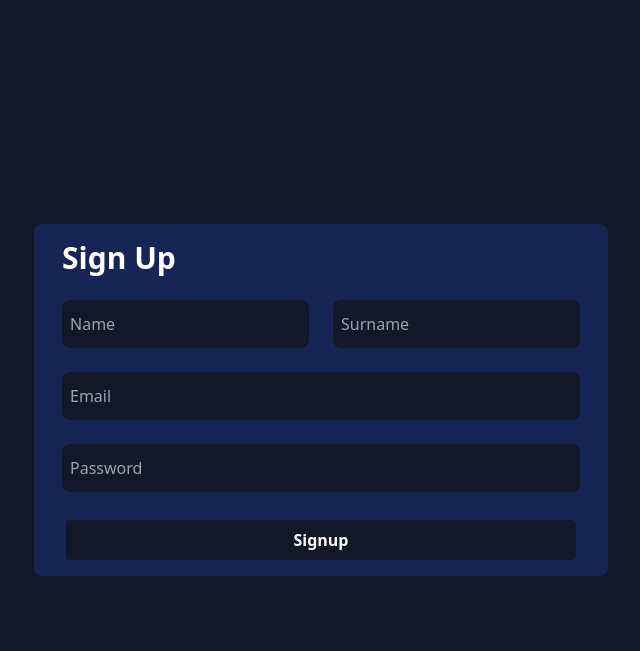
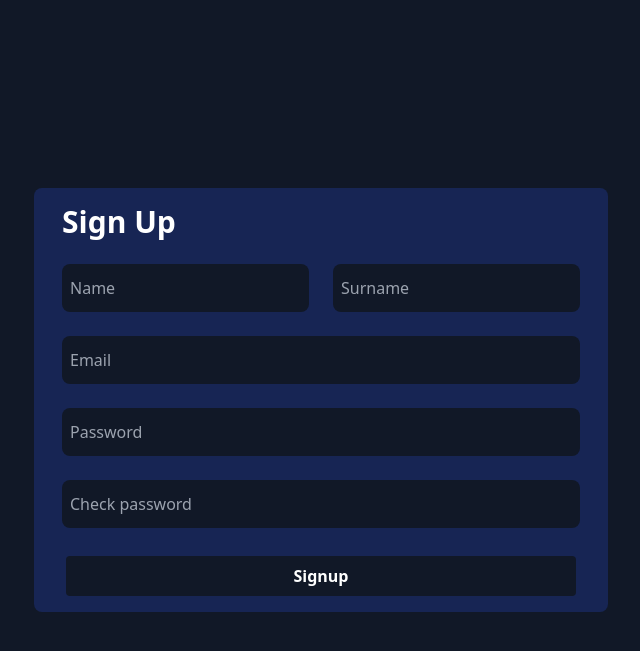
Before and after one commit to Bohdan337/tribe, a Django app: page /signup in a window 1280 px wide. Shown: the top 651 px of the page, without its empty margins (319-959 px from the left). Run offline with Django 4.2, Linux system fonts and the light colour scheme; style sheets or scripts are compiled from the project's sources; some libraries are stand-ins or nearby versions.

Commit message:
upgraded signup form by adding styles

```diff
--- a/templates/registration/signup.html
+++ b/templates/registration/signup.html
@@ -18,11 +18,16 @@
             {% csrf_token %}
 
             <div class="flex flex-row">
-                <input class="m-3 h-12 rounded-lg p-2 bg-gray-900 text-white" type="text" placeholder="Name">
-                <input class="m-3 h-12 rounded-lg p-2 bg-gray-900 text-white" type="text" placeholder="Surname">
+                {{ form.name }}
+                {{ form.surname }}
+                <!-- <input class="m-3 h-12 rounded-lg p-2 bg-gray-900 text-white" type="text" placeholder="Name" name="name">
+                <input class="m-3 h-12 rounded-lg p-2 bg-gray-900 text-white" type="text" placeholder="Surname" name="surname"> -->
             </div>
-            <input class="m-3 h-12 rounded-lg p-2 bg-gray-900 text-white" type="text" placeholder="Email">
-            <input class="m-3 h-12 rounded-lg p-2 bg-gray-900 text-white" type="text" placeholder="Password">
+            {{ form.email }}
+            {{ form.password }}
+            {{ form.password2 }}
+            <!-- <input class="m-3 h-12 rounded-lg p-2 bg-gray-900 text-white" type="text" placeholder="Email" name="email">
+            <input class="m-3 h-12 rounded-lg p-2 bg-gray-900 text-white" type="text" placeholder="Password" name="password"> -->
 
             <button type="submit" name="student_signup"
                 class="bg-gray-900 hover:bg-green-400 text-white font-bold py-2 px-4 rounded mx-4 mt-4">
--- a/user/forms.py
+++ b/user/forms.py
@@ -1,10 +1,17 @@
 from django import forms
 from .models import CustomUser, Student, Teacher, ChiefTeacher
 from django.contrib.auth.forms import UserCreationForm
+from django.forms.widgets import Input
 
 
 
-class CustomUserCreationForm(UserCreationForm):
+class CustomUserCreationForm(UserCreationForm, forms.Form):
+    name = forms.CharField(max_length=255, widget=Input(attrs={'class': 'm-3 h-12 rounded-lg p-2 bg-gray-900 text-white', 'placeholder': 'Name'}))
+    surname = forms.CharField(max_length=255, widget=Input(attrs={'class': 'm-3 h-12 rounded-lg p-2 bg-gray-900 text-white', 'placeholder': 'Surname'}))
+    email = forms.CharField(max_length=255, widget=Input(attrs={'class': 'm-3 h-12 rounded-lg p-2 bg-gray-900 text-white', 'placeholder': 'Email'}))
+    password = forms.CharField(max_length=255, widget=Input(attrs={'class': 'm-3 h-12 rounded-lg p-2 bg-gray-900 text-white', 'placeholder': 'Password'}))
+    password2 = forms.CharField(max_length=255, widget=Input(attrs={'class': 'm-3 h-12 rounded-lg p-2 bg-gray-900 text-white', 'placeholder': 'Check password'}))
+
     class Meta:
         model = CustomUser
         fields = ('username', 'email')
```
